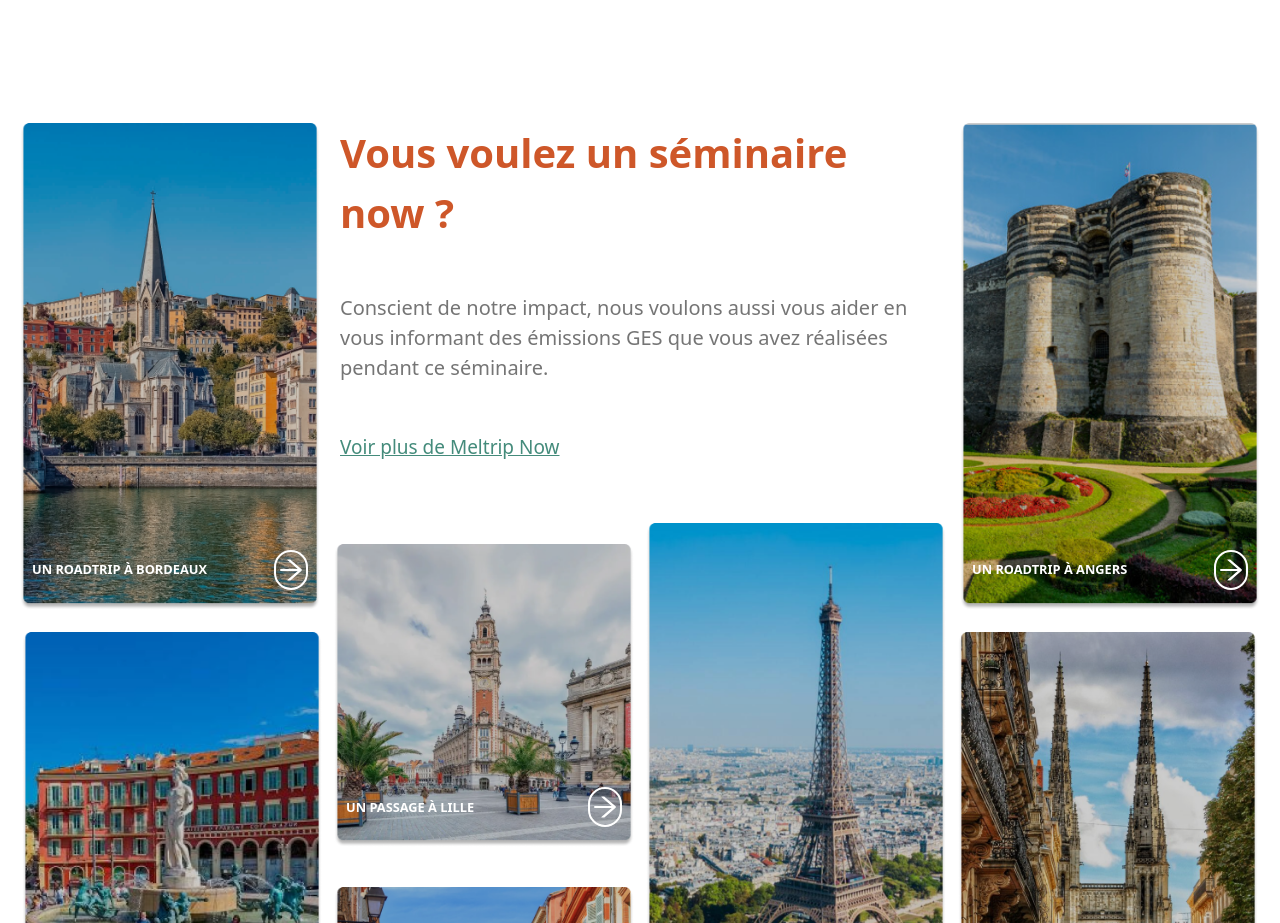
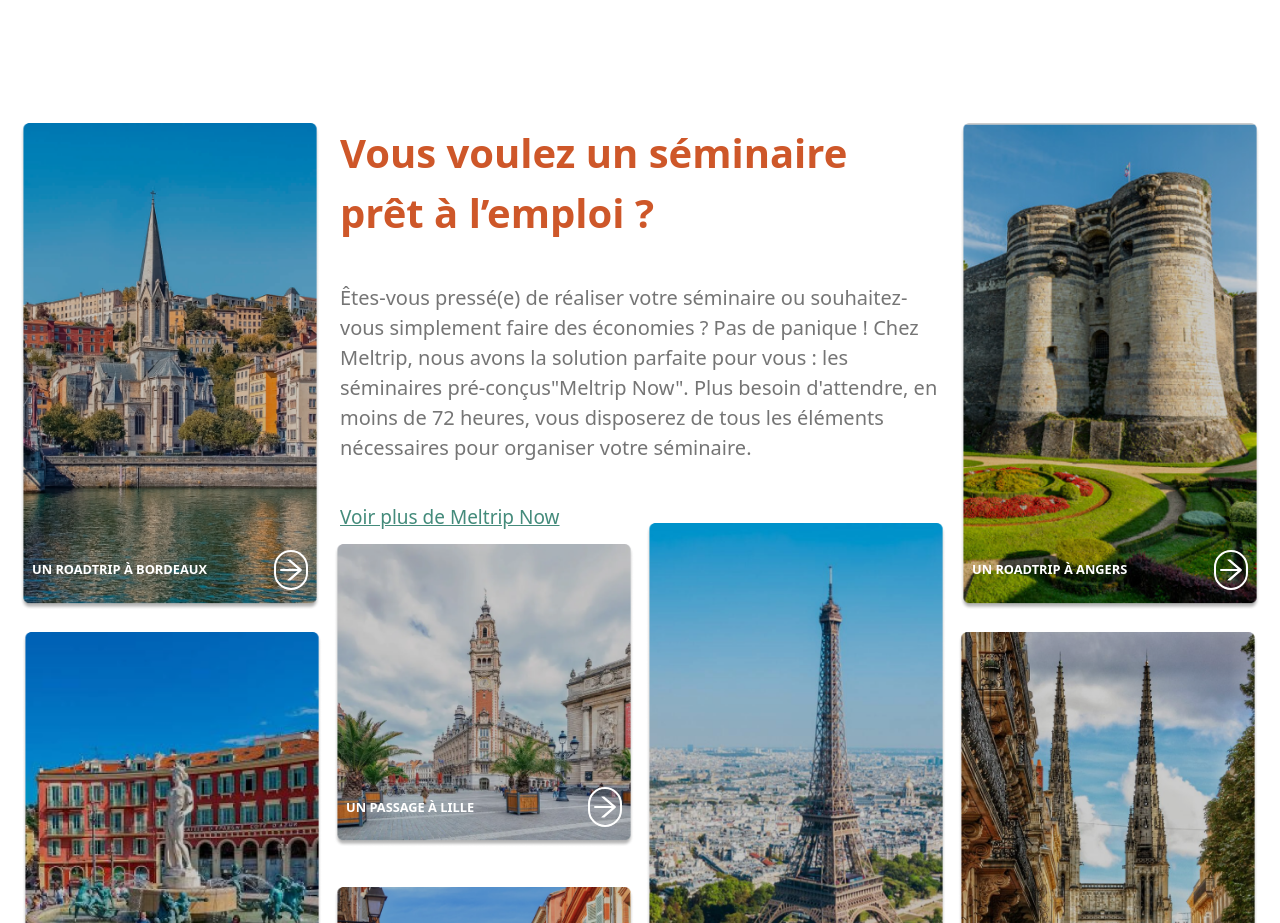
Before and after one commit to Meltrip-FR/meltrip-front, a Next.js app: page / in a window 1280 px wide. Shown: the part 5200-6123 px from the top of the page. Built offline with nearby package versions, Linux system fonts and the light colour scheme; no server answers.

Commit message:
feat: update text

```diff
--- a/components/body/header/userBadge.tsx
+++ b/components/body/header/userBadge.tsx
@@ -17,6 +17,8 @@ export const UserBadge = () => {
     router.push("/")
   }
 
+  console.log(router.asPath)
+
   return (
     <Fragment>
       <div className="block relative">
@@ -31,7 +33,9 @@ export const UserBadge = () => {
       </div>
       <div className="relative inline-block text-left">
         <button
-          className="flex items-center text-meltrip-primary text-lg tracking-wider pr-5 uppercase"
+          className={`flex items-center text-lg tracking-wider pr-5 uppercase ${
+            router.asPath === "/" ? "text-white" : "text-meltrip-primary "
+          }`}
           onClick={() => setOpenMenu(!openMenu)}
         >
           <span>{auth.user.username}</span>
--- a/components/home/seminarStatic.tsx
+++ b/components/home/seminarStatic.tsx
@@ -69,14 +69,17 @@ const SeminarStatic = () => {
     <div className="flex mt-32 mb-64 items-center gap-10 w-full relative xl:flex-col xl:h-[900px]  ">
       <div className="flex items-start px-5 xl:px-0 gap-[5vw] xl:flex-row xl:justify-between xl:gap-5">
         {returnImage(0)}
-        <div className="flex flex-col justify-start gap-[50px] w-full xl:w-[600px] ">
+        <div className="flex flex-col justify-start gap-[40px] w-full xl:w-[600px]">
           <p className="font-bold text-[5vw] text-[#CE5729] xl:text-left xl:text-[40px] 2xl:text-[35px]">
-            Vous voulez un séminaire now ?
+            Vous voulez un séminaire prêt à l’emploi ?
           </p>
           <p className="font-medium text-[3vw] text-[#757575] xl:text-[20px] 2xl:text-[15px] ">
-            Conscient de notre impact, nous voulons aussi vous aider en vous
-            informant des émissions GES que vous avez réalisées pendant ce
-            séminaire.
+            Êtes-vous pressé(e) de réaliser votre séminaire ou souhaitez-vous
+            simplement faire des économies ? Pas de panique ! Chez Meltrip, nous
+            avons la solution parfaite pour vous : les séminaires pré-conçus
+            {'"'}Meltrip Now{'"'}. Plus besoin d{"'"}attendre, en moins de 72
+            heures, vous disposerez de tous les éléments nécessaires pour
+            organiser votre séminaire.
           </p>
           <button
             onClick={() => {
--- a/components/seminar/InviteCard.tsx
+++ b/components/seminar/InviteCard.tsx
@@ -46,7 +46,7 @@ const InviteCard = ({ seminar }: any) => {
           <div onClick={() => copiueClipboard()}>
             <InviteLink width={700} />
           </div>
-          <div className="absolute font-bold top-[6vh] left-[16vh]">
+          <div className="absolute font-bold top-[6.5vh] left-[19vh]">
             <p>{`https://meltrip.fr/invites/${seminar?.id}`}</p>
           </div>
         </div>
```
